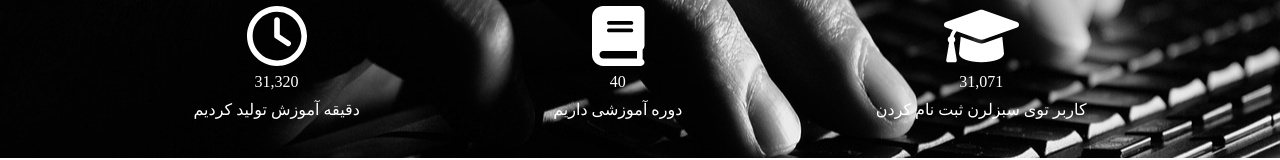
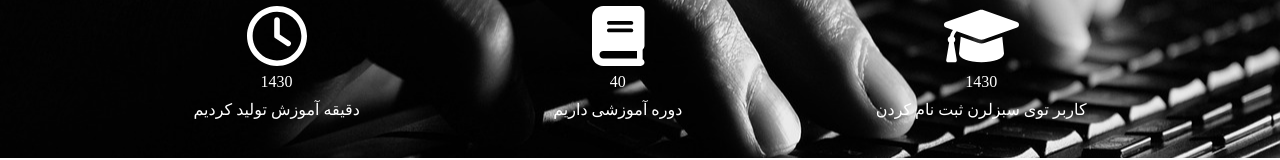
Before and after one commit to spdfalcon/p17, a React (Create React App) app in the folder p17/: page / in a window 1280 px wide. Shown: the part 337-497 px from the top of the page. Built offline with nearby package versions, Linux system fonts and the light colour scheme.

Commit message:
sabzlearn-LandingCounter1

```diff
--- a/p17/src/Components/Landing/Landing.js
+++ b/p17/src/Components/Landing/Landing.js
@@ -1,5 +1,6 @@
-import React from 'react'
+import React, { useEffect, useState } from 'react'
 import Typewriter from 'typewriter-effect';
+import LandingCounter from '../LandingCounter/LandingCounter';
 export default function Landing() {
     return (
         <div className='h-96 bg-center bg-cover' style={{ backgroundImage: `url(/images/landing.jpg)` }}>
@@ -35,17 +36,17 @@ export default function Landing() {
                 <div className='flex justify-evenly w-full mt-10'>
                     <div className='flex flex-col items-center gap-1'>
                         <i className="text-6xl fa-solid fa-graduation-cap"></i>
-                        <p>31,071</p>
+                        <LandingCounter count={3171} timer={1}></LandingCounter>
                         <p>کاربر توی سبزلرن ثبت نام کردن</p>
                     </div>
                     <div className='flex flex-col items-center gap-1'>
                         <i className="text-6xl fa-solid fa-book"></i>
-                        <p>40</p>
+                        <LandingCounter count={40} timer={100}></LandingCounter>
                         <p>دوره آموزشی داریم</p>
                     </div>
                     <div className='flex flex-col items-center gap-1'>
                         <i className="text-6xl fa-regular fa-clock"></i>
-                        <p>31,320</p>
+                        <LandingCounter count={3320} timer={1}></LandingCounter>
                         <p>دقیقه آموزش تولید کردیم</p>
                     </div>
                 </div>
--- /dev/null
+++ b/p17/src/Components/LandingCounter/LandingCounter.js
@@ -0,0 +1,21 @@
+import React, { useEffect, useState } from 'react'
+
+export default function LandingCounter({ count, timer }) {
+    const [courseCounter, setCourseCounter] = useState(0)
+
+    useEffect(() => {
+        let interval = setInterval(() => {
+            setCourseCounter(prevCount => prevCount + 1)
+
+        }, timer);
+        if (courseCounter === count) {
+            clearInterval(interval)
+        }
+        return () => clearInterval(interval)
+    }, [courseCounter])
+    return (
+        <div>
+            <p>{courseCounter}</p>
+        </div>
+    )
+}
```
